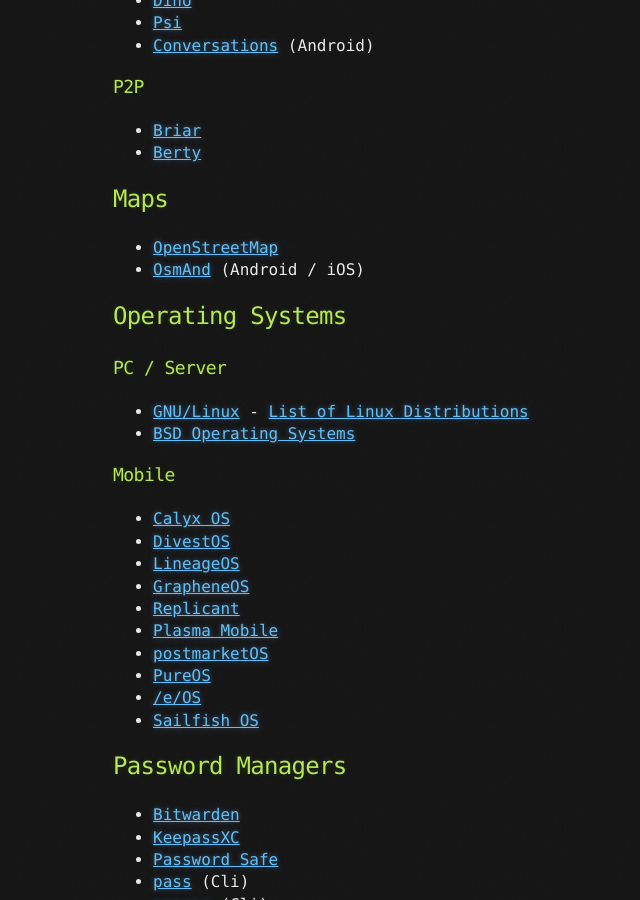
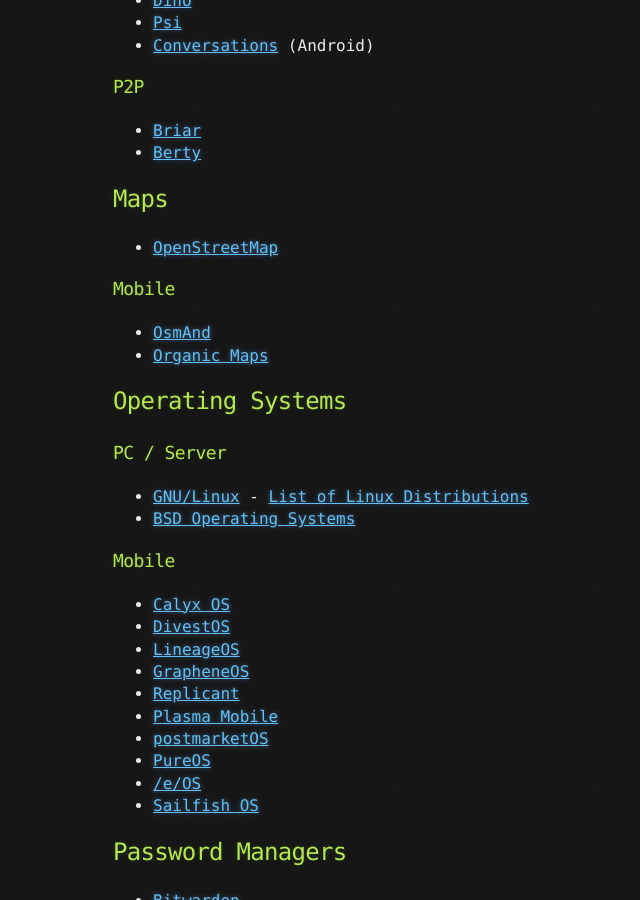
Before and after one commit to brainfucksec/brainfucksec.github.io, a Jekyll site: the page built from _posts/2022-03-20-a-good-privacy-list.md, in a window 1280 px wide and 900 px high, scrolled down 3885 px. Shown: the whole window, without its empty margins (27-667 px from the left). Built offline with Jekyll 4.4.1, drawn with Linux system fonts in a browser that asks for light colours.

Commit message:
Update: _posts/2022-03-20-a-good-privacy-list.md - Update Maps section

```diff
--- a/_posts/2022-03-20-a-good-privacy-list.md
+++ b/_posts/2022-03-20-a-good-privacy-list.md
@@ -167,7 +167,11 @@
 ## Maps
 
 * [OpenStreetMap](https://www.openstreetmap.org/)
-* [OsmAnd](https://osmand.net/) (Android / iOS)
+
+### Mobile
+
+* [OsmAnd](https://osmand.net/)
+* [Organic Maps](https://organicmaps.app/)
 
 ## Operating Systems
 
```
